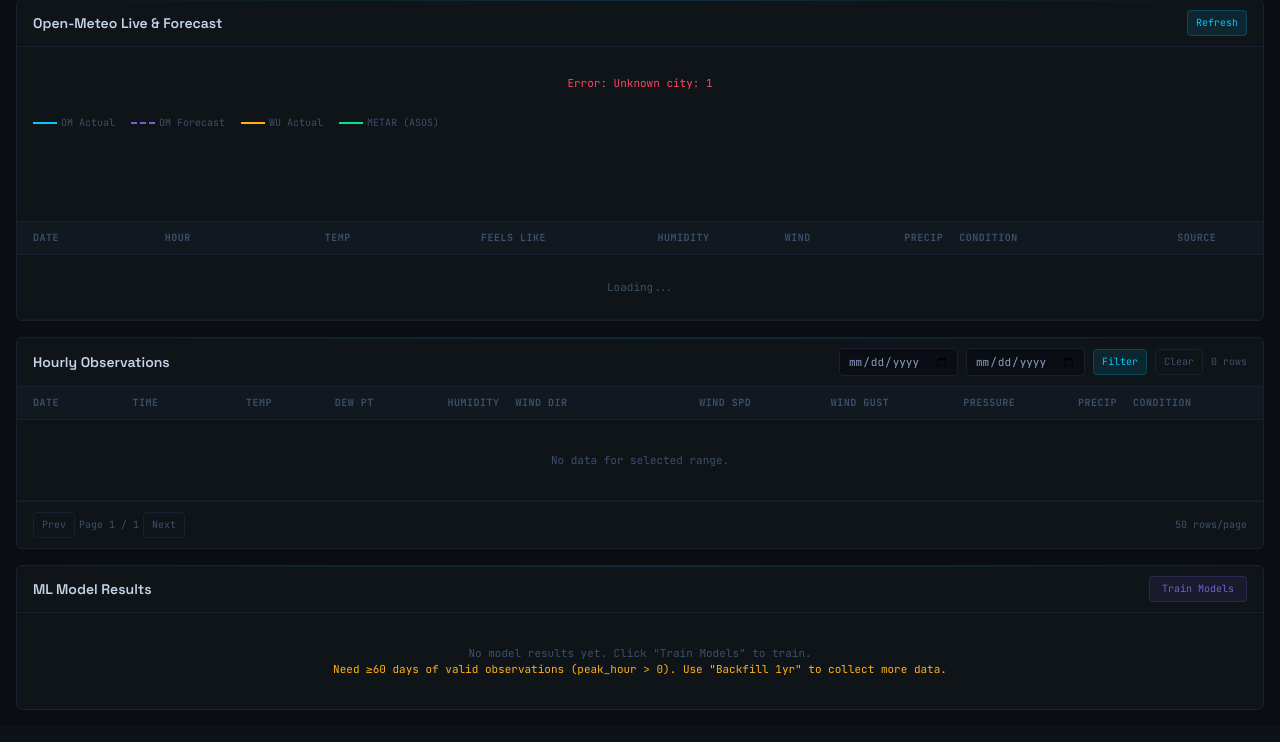
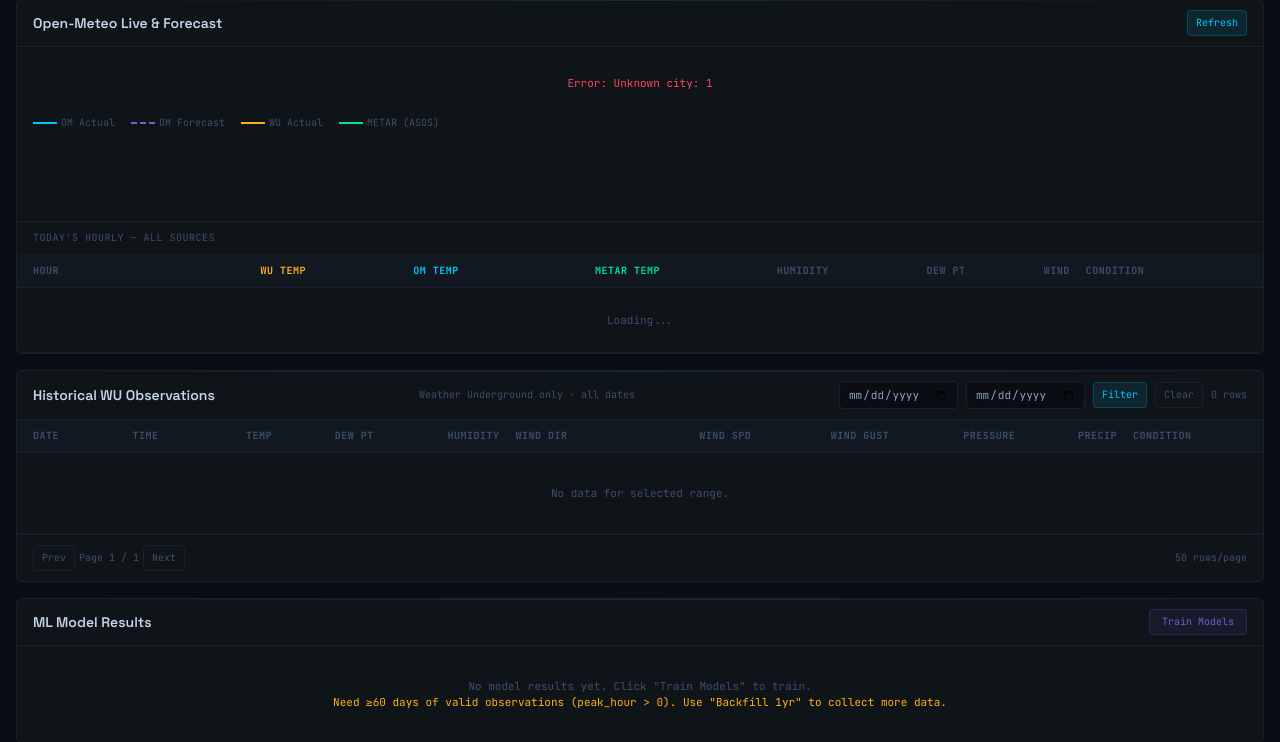
Before and after one commit to tintin222/poly-weather, a FastAPI app: page /city/1 in a window 1280 px wide. Shown: the part 411-1153 px from the top of the page. Before the commit the page ends 1121 px from the top, so only its background shows below. Run offline with FastAPI, Linux system fonts and the light colour scheme; data that the repository does not hold is empty; some libraries are stand-ins or nearby versions.

Commit message:
refactor: merge two hourly tables into one unified source-comparison table
Replaces the separate OM hourly table and WU Hourly Observations table
with a single "Today's Hourly — All Sources" table showing WU, OM, and
METAR temperatures in separate columns per hour. Renames the paginated
historical table to "Historical WU Observations" to clarify its purpose.

Co-Authored-By: Claude Sonnet 4.6 <noreply@anthropic.com>

```diff
--- a/src/web/templates/city.html
+++ b/src/web/templates/city.html
@@ -168,26 +168,28 @@
         <div class="grid grid-cols-1 sm:grid-cols-3 gap-2" id="om-corr-cards"></div>
       </div>
 
-      <!-- Hourly table -->
-      <div class="border-t border-term-border overflow-auto max-h-[320px]">
+      <!-- Unified today comparison table -->
+      <div class="border-t border-term-border">
+        <div class="px-4 py-2 text-[10px] text-term-muted uppercase tracking-wider border-b border-term-border/50">Today's Hourly — All Sources</div>
+        <div class="overflow-auto max-h-[380px]">
           <table class="w-full text-[11px]">
             <thead>
               <tr class="text-left text-term-muted uppercase text-[10px] tracking-wider">
-              <th class="px-4 py-2">Date</th>
-              <th class="px-2 py-2">Hour</th>
-              <th class="px-2 py-2 text-right">Temp</th>
-              <th class="px-2 py-2 text-right">Feels Like</th>
+                <th class="px-4 py-2">Hour</th>
+                <th class="px-2 py-2 text-right" style="color:#feb019">WU Temp</th>
+                <th class="px-2 py-2 text-right" style="color:#00c8ff">OM Temp</th>
+                <th class="px-2 py-2 text-right" style="color:#00e396">METAR Temp</th>
                 <th class="px-2 py-2 text-right">Humidity</th>
+                <th class="px-2 py-2 text-right">Dew Pt</th>
                 <th class="px-2 py-2 text-right">Wind</th>
-              <th class="px-2 py-2 text-right">Precip</th>
                 <th class="px-2 py-2">Condition</th>
-              <th class="px-2 py-2 text-center">Source</th>
               </tr>
             </thead>
             <tbody id="om-tbody">
-            <tr><td colspan="9" class="px-4 py-6 text-center text-term-muted">Loading...</td></tr>
+              <tr><td colspan="8" class="px-4 py-6 text-center text-term-muted">Loading...</td></tr>
             </tbody>
           </table>
+        </div>
       </div>
     </div>
 
@@ -195,7 +197,8 @@
     <div class="card rounded-md">
       <div class="px-4 py-2.5 border-b border-term-border">
         <div class="flex items-center justify-between flex-wrap gap-2">
-          <h3 class="font-display font-semibold text-term-bright text-sm">Hourly Observations</h3>
+          <h3 class="font-display font-semibold text-term-bright text-sm">Historical WU Observations</h3>
+          <span class="text-term-muted text-[10px]">Weather Underground only · all dates</span>
           <div class="flex items-center gap-2 flex-wrap">
             <input type="date" id="filter-from" placeholder="From">
             <input type="date" id="filter-to" placeholder="To">
@@ -845,32 +848,51 @@
         { labelA: 'OM', dataA: actualData, colorA: '#00c8ff', labelB: 'WU', dataB: wuData, colorB: '#feb019' },
       ]);
 
-      // Table: today's rows only, forecast rows dimmed
+      // Unified table: one row per hour, columns for each source
       const tbody = document.getElementById('om-tbody');
-      if (!todayRows.length) {
-        tbody.innerHTML = '<tr><td colspan="9" class="px-4 py-6 text-center text-term-muted">No data.</td></tr>';
-        return;
-      }
-      tbody.innerHTML = todayRows.map(r => {
-        const fc = r.is_forecast;
-        const cls = fc ? 'text-term-muted italic' : 'text-term-text';
-        const tempCls = fc ? 'text-term-purple' : 'text-term-cyan';
-        return `<tr class="${fc ? 'opacity-60' : ''}">
-          <td class="px-4 py-1 ${cls}">${r.date}</td>
-          <td class="px-2 py-1 ${cls}">${String(r.hour).padStart(2,'0')}:00</td>
-          <td class="px-2 py-1 text-right font-medium ${tempCls}">${fmt1(r.temperature)}${U}</td>
-          <td class="px-2 py-1 text-right ${cls}">${fmt1(r.feels_like)}${U}</td>
-          <td class="px-2 py-1 text-right ${cls}">${fmt1(r.humidity)}%</td>
-          <td class="px-2 py-1 text-right ${cls}">${fmt1(r.wind_speed)} ${d.unit === 'fahrenheit' ? 'mph' : 'km/h'}</td>
-          <td class="px-2 py-1 text-right ${cls}">${fmt1(r.precipitation)}mm</td>
-          <td class="px-2 py-1 ${cls} truncate max-w-[120px]">${r.condition}</td>
-          <td class="px-2 py-1 text-center">
-            ${fc
-              ? '<span class="px-1.5 py-0.5 rounded text-[9px] bg-term-purple/10 text-term-purple border border-term-purple/20">forecast</span>'
-              : '<span class="px-1.5 py-0.5 rounded text-[9px] bg-term-cyan/10 text-term-cyan border border-term-cyan/20">actual</span>'}
-          </td>
+      const windUnit = d.unit === 'fahrenheit' ? 'mph' : 'km/h';
+      const unifiedRows = allHours.map((label, i) => {
+        const wu   = wuRows.find(r => r.hour === i);
+        const omAct = actualRows.find(r => r.hour === i);
+        const omFc  = forecastRows.find(r => r.hour === i);
+        const om    = omAct || omFc;
+        const metar = metarRows.find(r => r.hour === i);
+        if (!wu && !om && !metar) return null;
+
+        const wuCell = wu
+          ? `<span class="text-term-amber font-medium">${fmt1(wu.temperature)}${U}</span>`
+          : '<span class="text-term-muted">--</span>';
+        const omColor = (omFc && !omAct) ? 'text-term-purple' : 'text-term-cyan';
+        const omCell = om
+          ? `<span class="${omColor} font-medium">${fmt1(om.temperature)}${U}${(omFc && !omAct) ? '<span class="text-[9px] opacity-50 ml-0.5">fc</span>' : ''}</span>`
+          : '<span class="text-term-muted">--</span>';
+        const metarCell = metar
+          ? `<span class="text-term-green font-medium">${fmt1(metar.temperature)}${U}</span>`
+          : '<span class="text-term-muted">--</span>';
+
+        const humidity = wu?.humidity != null ? fmt1(wu.humidity) + '%'
+                       : om?.humidity  != null ? fmt1(om.humidity)  + '%' : '--';
+        const dewPt = wu?.dew_point != null ? fmt1(wu.dew_point) + U : '--';
+        const wind  = wu
+          ? `${fmt1(wu.wind_speed)} ${windUnit} ${wu.wind_direction || ''}`
+          : om ? `${fmt1(om.wind_speed)} ${windUnit}` : '--';
+        const condition = wu?.condition || om?.condition || metar?.condition || '--';
+
+        return `<tr>
+          <td class="px-4 py-1 text-term-muted">${label}</td>
+          <td class="px-2 py-1 text-right">${wuCell}</td>
+          <td class="px-2 py-1 text-right">${omCell}</td>
+          <td class="px-2 py-1 text-right">${metarCell}</td>
+          <td class="px-2 py-1 text-right text-term-text">${humidity}</td>
+          <td class="px-2 py-1 text-right text-term-text">${dewPt}</td>
+          <td class="px-2 py-1 text-right text-term-text">${wind}</td>
+          <td class="px-2 py-1 text-term-muted truncate max-w-[120px]" title="${condition}">${condition}</td>
         </tr>`;
-      }).join('');
+      }).filter(Boolean);
+
+      tbody.innerHTML = unifiedRows.length
+        ? unifiedRows.join('')
+        : '<tr><td colspan="8" class="px-4 py-6 text-center text-term-muted">No data.</td></tr>';
     }
 
     // ---- Init ----
```
Lines whose indentation alone changed are shown as unchanged.
